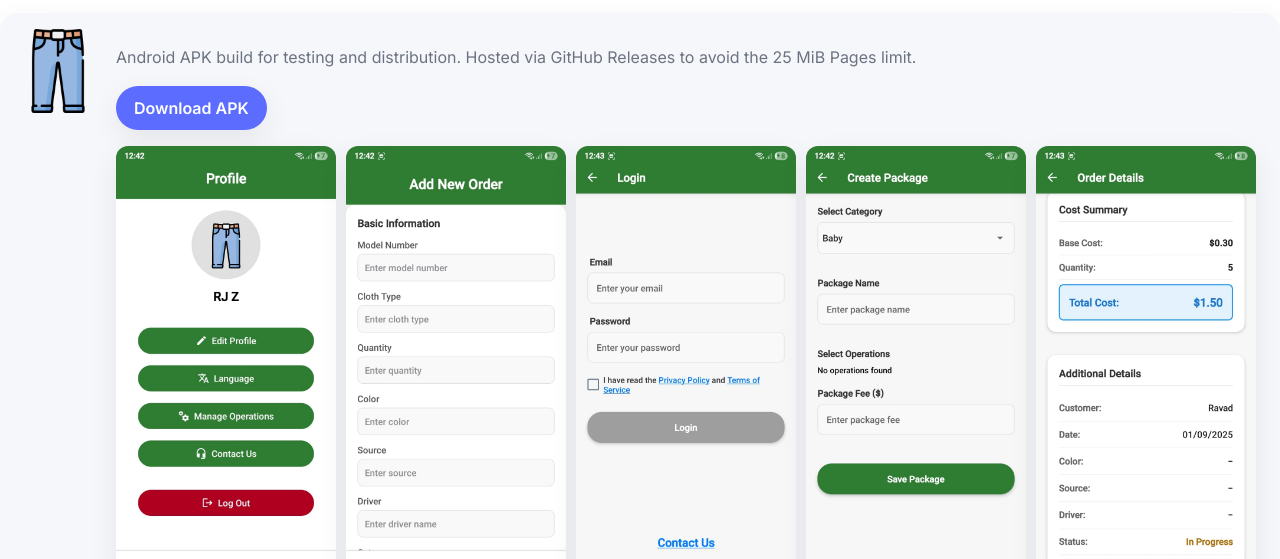
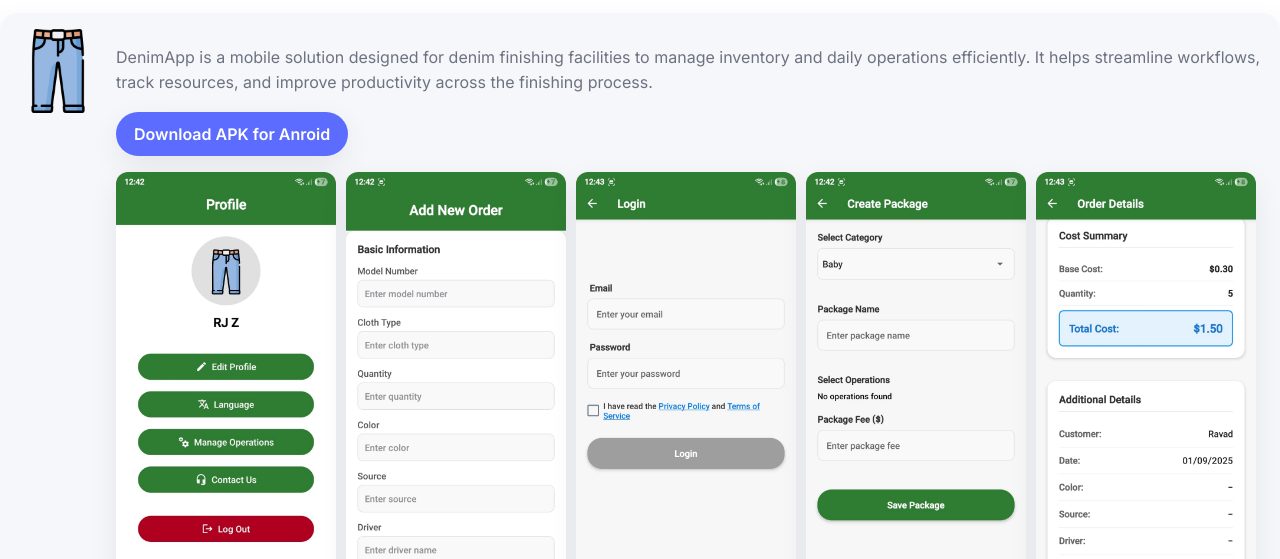
Before and after one commit to ZekeriyaAlabus95/webz, a plain HTML site: page denim.html in a window 1280 px wide. Shown: the part 224-783 px from the top of the page. Drawn offline with Linux system fonts and the light colour scheme.

Commit message:
aftergithup is public

```diff
--- a/denim.html
+++ b/denim.html
@@ -3,7 +3,7 @@
 <head>
   <meta charset="utf-8" />
   <meta name="viewport" content="width=device-width, initial-scale=1" />
-  <title>Denim-App — Download for Android</title>
+  <title>Denim-App — Download </title>
   <meta name="description" content="Denim-App details and download link." />
   <link rel="preconnect" href="https://fonts.googleapis.com">
   <link rel="preconnect" href="https://fonts.gstatic.com" crossorigin>
@@ -27,9 +27,10 @@
     <div class="card" style="margin-top:16px;align-items:flex-start">
       <img class="card-icon" src="denimApp/jeans.png" alt="Denim-App" />
       <div class="card-body">
-        <p>Android APK build for testing and distribution. Hosted via GitHub Releases to avoid the 25 MiB Pages limit.</p>
+        <p>DenimApp is a mobile solution designed for denim finishing facilities to manage inventory and daily operations efficiently.
+It helps streamline workflows, track resources, and improve productivity across the finishing process.</p>
         <div class="cta-row" style="margin-top:12px">
-          <a class="btn" href="https://github.com/ZekeriyaAlabus95/webz/releases/download/denimAppDownloadFile/denimApp.apk" target="_blank" rel="noopener">Download APK</a>
+          <a class="btn" href="https://github.com/ZekeriyaAlabus95/webz/releases/download/denimAppDownloadFile/denimApp.apk" target="_blank" rel="noopener">Download APK for Anroid</a>
         </div>
         <div style="margin-top:16px;display:flex;gap:10px;flex-wrap:wrap">
           <img src="denimApp/denimApp1.jpg" alt="Screenshot 1" style="width:220px;border-radius:12px;box-shadow:var(--shadow)">
```
